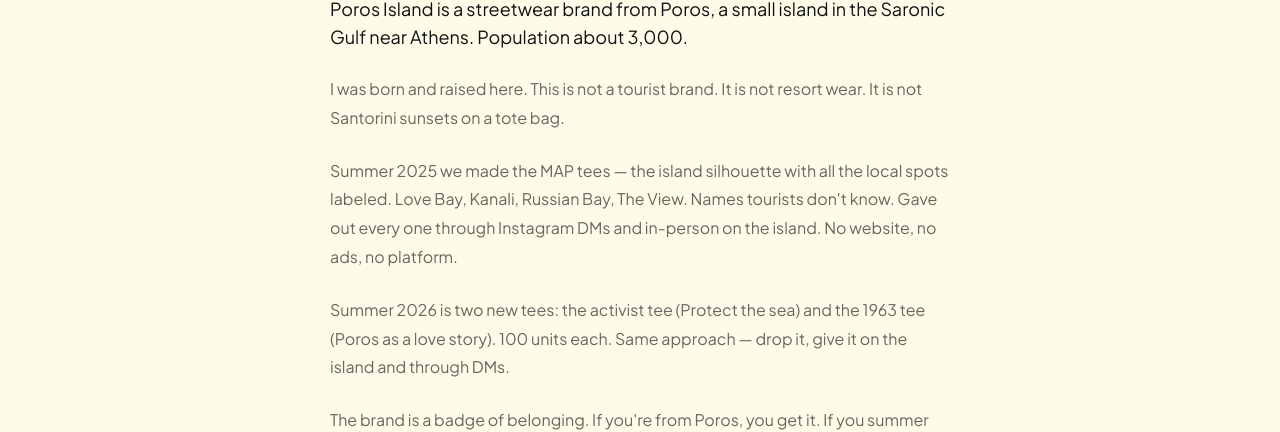
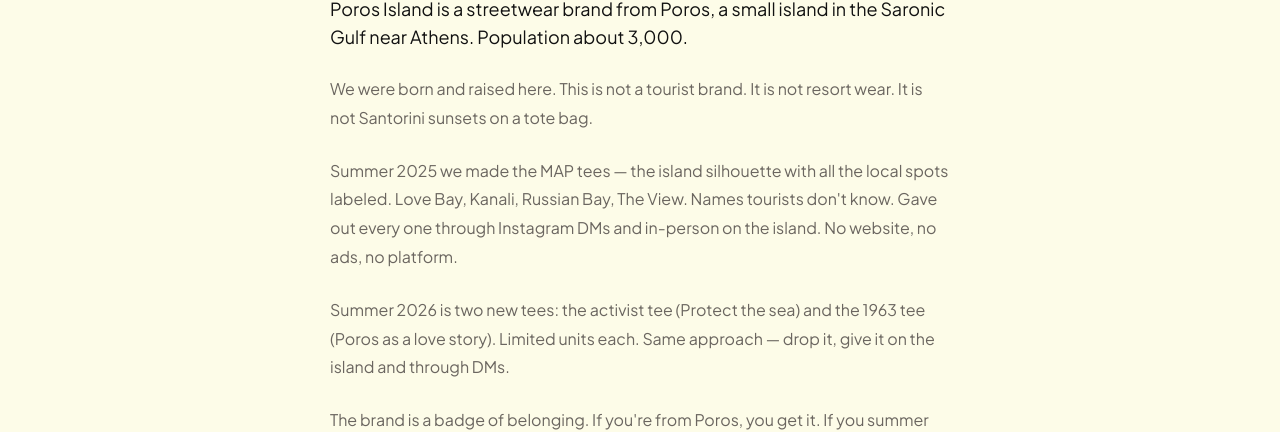
Before and after one commit to antonislev/beporos, a Next.js app: page /about in a window 1280 px wide. Shown: the part 254-686 px from the top of the page. Built offline with nearby package versions, Linux system fonts and the light colour scheme.

Commit message:
text fixes2

```diff
--- a/src/app/about/page.tsx
+++ b/src/app/about/page.tsx
@@ -13,7 +13,7 @@ export default function AboutPage() {
         </p>
 
         <p>
-          I was born and raised here. This is not a tourist brand. It is not resort wear. It is not Santorini sunsets on a tote bag.
+          We were born and raised here. This is not a tourist brand. It is not resort wear. It is not Santorini sunsets on a tote bag.
         </p>
 
         <p>
@@ -21,7 +21,7 @@ export default function AboutPage() {
         </p>
 
         <p>
-          Summer 2026 is two new tees: the activist tee (Protect the sea) and the 1963 tee (Poros as a love story). 100 units each. Same approach — drop it, give it on the island and through DMs.
+          Summer 2026 is two new tees: the activist tee (Protect the sea) and the 1963 tee (Poros as a love story). Limited units each. Same approach — drop it, give it on the island and through DMs.
         </p>
 
         <p>
```
